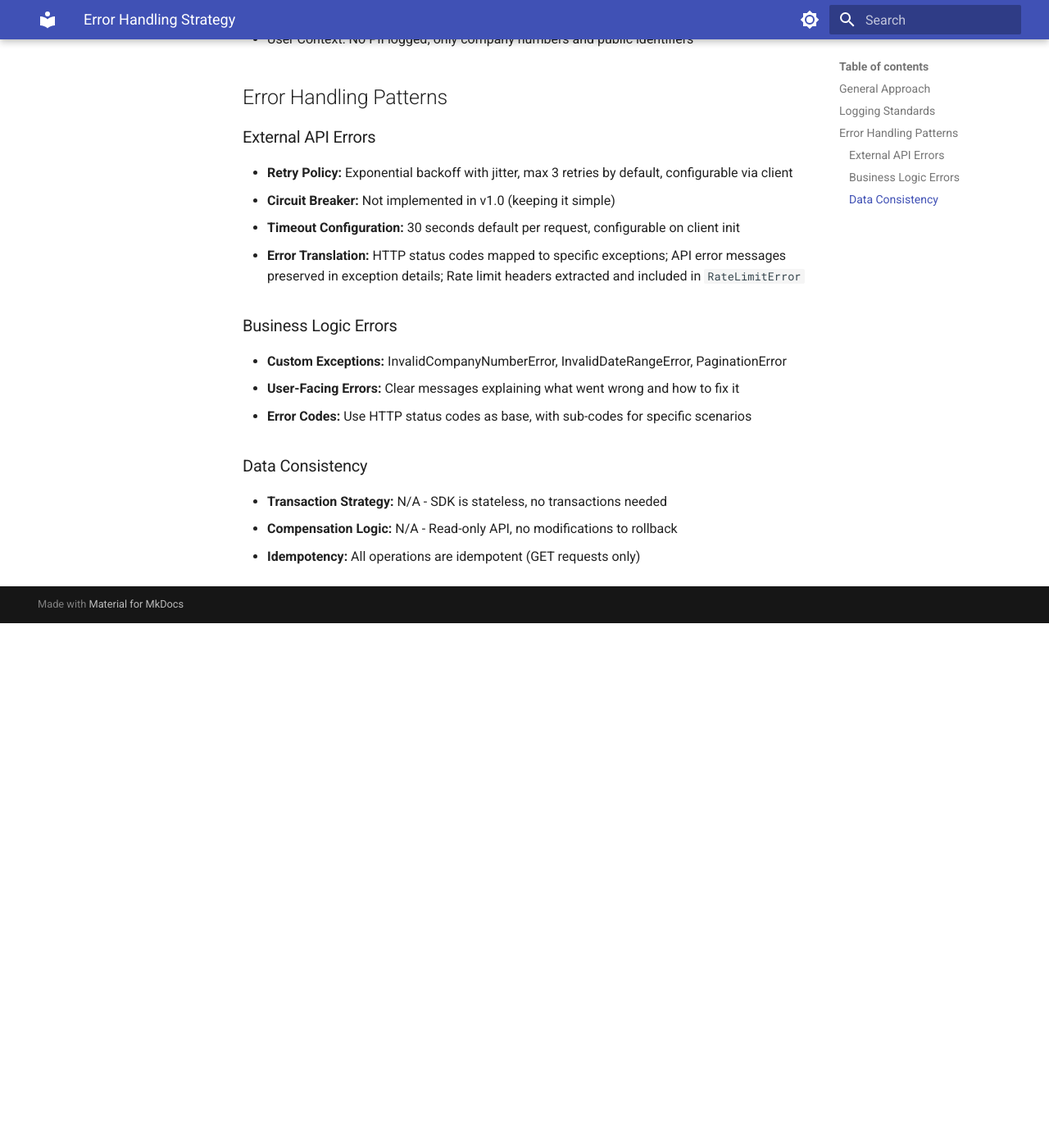
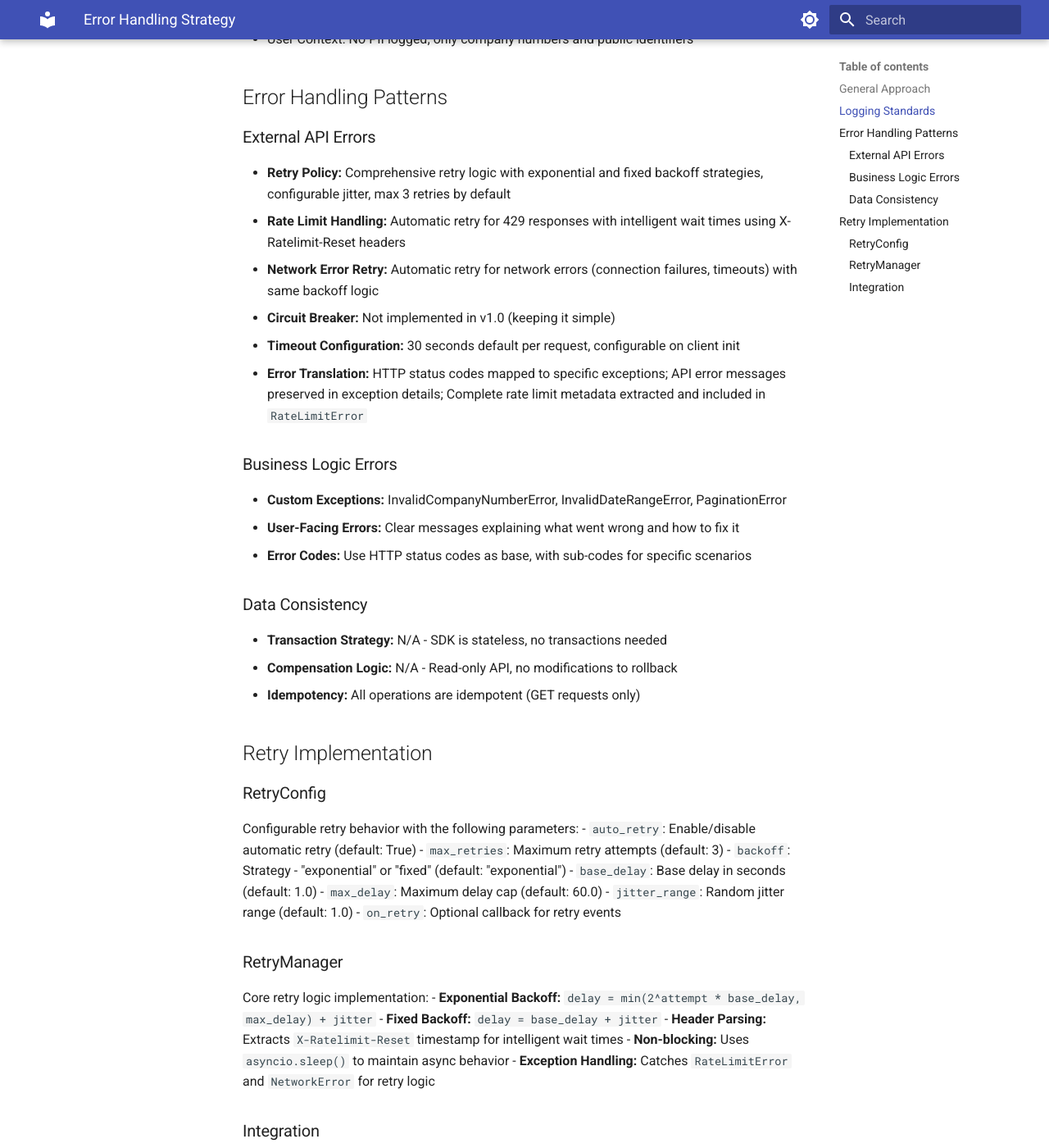
Before and after one commit to dannykellett/ukcompanies, an MkDocs documentation site: the page built from docs/architecture/error-handling-strategy.md, in a window 1280 px wide and 1400 px high, scrolled down 731 px. Shown: the whole window at 82% size. Built offline with MkDocs 1.6.1 and Material for MkDocs 9.7.7, drawn with Linux system fonts in a browser that asks for light colours; before the commit the page ends 1491 px from its top, so only the background shows below that; some of the changed text lies outside the part shown.

Commit message:
docs: Update documentation for v0.6.0 retry and rate limiting features
- Updated CHANGELOG.md to move Story 1.6 features to v0.6.0 release
- Enhanced README.md with retry/rate limiting features in main feature list
- Added comprehensive retry configuration section to README with examples
- Updated API reference documentation with retry parameters and callback examples
- Enhanced error handling strategy documentation with retry implementation details
- Added RetryConfig and RetryManager technical specifications
- Documented exponential/fixed backoff strategies and header parsing logic

All documentation now reflects the completed Story 1.6 implementation.

🤖 Generated with [Claude Code](https://claude.ai/code)

Co-Authored-By: Claude <noreply@anthropic.com>

```diff
--- a/docs/architecture/error-handling-strategy.md
+++ b/docs/architecture/error-handling-strategy.md
@@ -17,10 +17,12 @@
 ## Error Handling Patterns
 
 ### External API Errors
-- **Retry Policy:** Exponential backoff with jitter, max 3 retries by default, configurable via client
+- **Retry Policy:** Comprehensive retry logic with exponential and fixed backoff strategies, configurable jitter, max 3 retries by default
+- **Rate Limit Handling:** Automatic retry for 429 responses with intelligent wait times using X-Ratelimit-Reset headers
+- **Network Error Retry:** Automatic retry for network errors (connection failures, timeouts) with same backoff logic
 - **Circuit Breaker:** Not implemented in v1.0 (keeping it simple)
 - **Timeout Configuration:** 30 seconds default per request, configurable on client init
-- **Error Translation:** HTTP status codes mapped to specific exceptions; API error messages preserved in exception details; Rate limit headers extracted and included in `RateLimitError`
+- **Error Translation:** HTTP status codes mapped to specific exceptions; API error messages preserved in exception details; Complete rate limit metadata extracted and included in `RateLimitError`
 
 ### Business Logic Errors
 - **Custom Exceptions:** InvalidCompanyNumberError, InvalidDateRangeError, PaginationError
@@ -31,3 +33,28 @@
 - **Transaction Strategy:** N/A - SDK is stateless, no transactions needed
 - **Compensation Logic:** N/A - Read-only API, no modifications to rollback
 - **Idempotency:** All operations are idempotent (GET requests only)
+
+## Retry Implementation
+
+### RetryConfig
+Configurable retry behavior with the following parameters:
+- `auto_retry`: Enable/disable automatic retry (default: True)
+- `max_retries`: Maximum retry attempts (default: 3)
+- `backoff`: Strategy - "exponential" or "fixed" (default: "exponential")
+- `base_delay`: Base delay in seconds (default: 1.0)
+- `max_delay`: Maximum delay cap (default: 60.0)
+- `jitter_range`: Random jitter range (default: 1.0)
+- `on_retry`: Optional callback for retry events
+
+### RetryManager
+Core retry logic implementation:
+- **Exponential Backoff:** `delay = min(2^attempt * base_delay, max_delay) + jitter`
+- **Fixed Backoff:** `delay = base_delay + jitter`
+- **Header Parsing:** Extracts `X-Ratelimit-Reset` timestamp for intelligent wait times
+- **Non-blocking:** Uses `asyncio.sleep()` to maintain async behavior
+- **Exception Handling:** Catches `RateLimitError` and `NetworkError` for retry logic
+
+### Integration
+- **AsyncClient:** Automatic integration with retry manager when retry is enabled
+- **Error Flow:** Rate limit exceptions include complete metadata for retry decisions
+- **Callback Support:** Both async and sync callbacks supported with graceful error handling
```
Also changed, not shown: CHANGELOG.md (+11 -2 lines), README.md (+35 -0 lines), docs/api-reference.md (+35 -0 lines).
